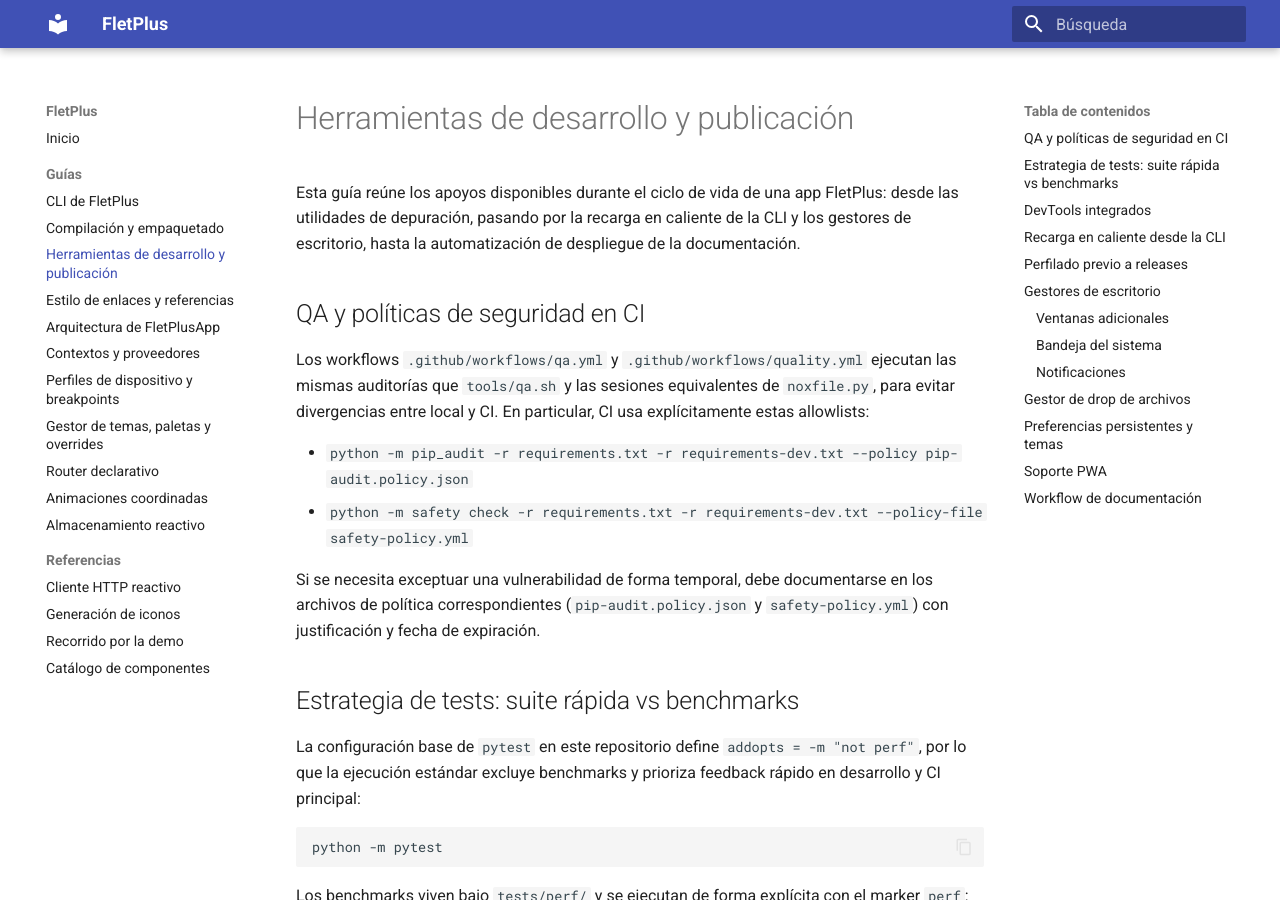
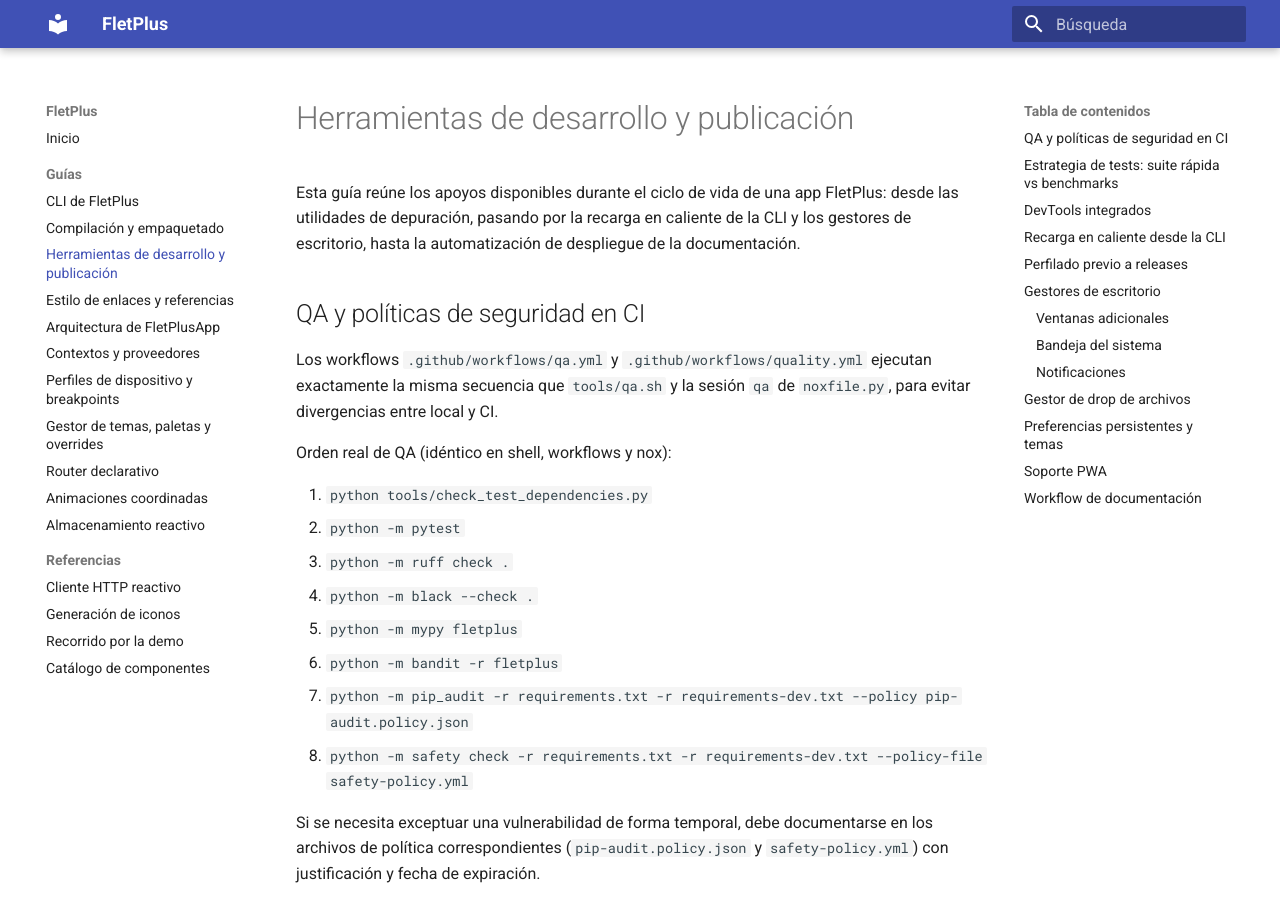
Before and after one commit to Alphonsus411/FletPlus, an MkDocs documentation site: the page built from docs/tooling.md, in a window 1280 px wide and 900 px high. Built offline with MkDocs 1.6.1 and Material for MkDocs 9.7.7, drawn with Linux system fonts in a browser that asks for light colours.

Commit message:
Align nox QA order with dependency precheck

```diff
--- a/docs/tooling.md
+++ b/docs/tooling.md
@@ -4,10 +4,18 @@
 
 ## QA y políticas de seguridad en CI
 
-Los workflows `.github/workflows/qa.yml` y `.github/workflows/quality.yml` ejecutan las mismas auditorías que `tools/qa.sh` y las sesiones equivalentes de `noxfile.py`, para evitar divergencias entre local y CI. En particular, CI usa explícitamente estas allowlists:
+Los workflows `.github/workflows/qa.yml` y `.github/workflows/quality.yml` ejecutan exactamente la misma secuencia que `tools/qa.sh` y la sesión `qa` de `noxfile.py`, para evitar divergencias entre local y CI.
 
-- `python -m pip_audit -r requirements.txt -r requirements-dev.txt --policy pip-audit.policy.json`
-- `python -m safety check -r requirements.txt -r requirements-dev.txt --policy-file safety-policy.yml`
+Orden real de QA (idéntico en shell, workflows y nox):
+
+1. `python tools/check_test_dependencies.py`
+2. `python -m pytest`
+3. `python -m ruff check .`
+4. `python -m black --check .`
+5. `python -m mypy fletplus`
+6. `python -m bandit -r fletplus`
+7. `python -m pip_audit -r requirements.txt -r requirements-dev.txt --policy pip-audit.policy.json`
+8. `python -m safety check -r requirements.txt -r requirements-dev.txt --policy-file safety-policy.yml`
 
 Si se necesita exceptuar una vulnerabilidad de forma temporal, debe documentarse en los archivos de política correspondientes (`pip-audit.policy.json` y `safety-policy.yml`) con justificación y fecha de expiración.
 
--- a/noxfile.py
+++ b/noxfile.py
@@ -19,6 +19,7 @@
 @nox.session
 def pytest(session: nox.Session) -> None:
     _install_deps(session)
+    session.run("python", "tools/check_test_dependencies.py")
     session.run("python", "-m", "pytest")
 
 
@@ -82,6 +83,7 @@
 @nox.session(name="qa")
 def qa(session: nox.Session) -> None:
     _install_deps(session)
+    session.run("python", "tools/check_test_dependencies.py")
     session.run("python", "-m", "pytest")
     session.run("python", "-m", "ruff", "check", ".")
     session.run("python", "-m", "black", "--check", ".")
```
